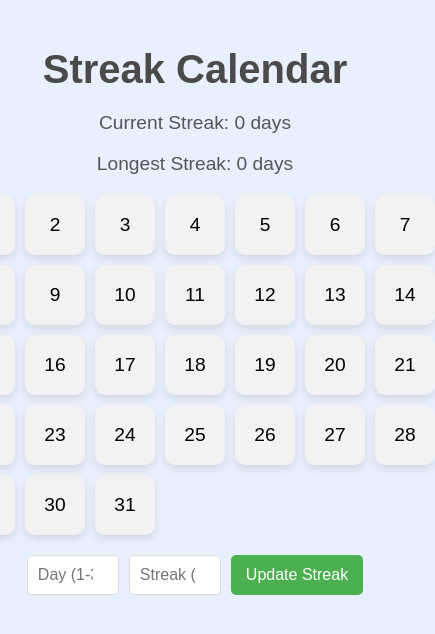
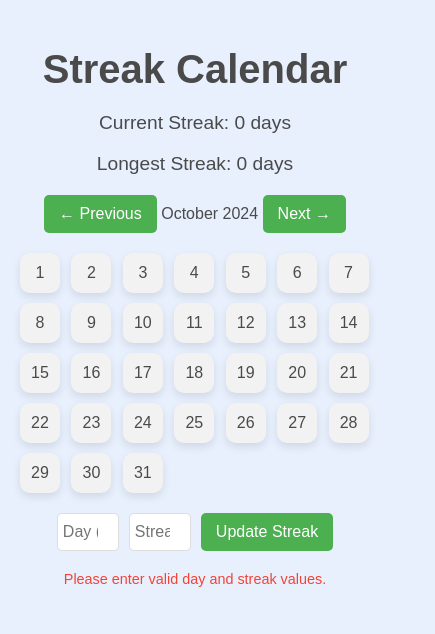
Before and after one commit to Shivansh-00/FitLeaverage, a plain HTML site: page calendar.html in a window 390 px wide. Both pictures are taken after a click on the button "Update Streak". Shown: the whole page, 435 px wide, since content can reach past the window. Drawn offline with Linux system fonts and the light colour scheme.

Commit message:
Changes in calender page

```diff
--- a/calendar.html
+++ b/calendar.html
@@ -6,79 +6,73 @@
     <title>Streak Calendar</title>
     <link rel="stylesheet" href="https://cdnjs.cloudflare.com/ajax/libs/font-awesome/6.0.0-beta3/css/all.min.css">
     <style>
+        :root {
+            --light-bg: #e8f0fe;
+            --dark-bg: #fff;
+            --primary-color: #4caf50;
+            --hover-color: #45a049;
+            --text-color: #4a4a4a;
+            --tooltip-bg: #333;
+            --tooltip-text: white;
+            --error-color: #f44336;
+        }
+
         body {
             font-family: 'Arial', sans-serif;
-            background-color: #e8f0fe; /* Light background color */
+            background-color: var(--light-bg);
             margin: 0;
             padding: 20px;
             text-align: center;
+            color: var(--text-color);
         }
         h1 {
             margin-bottom: 20px;
-            color: #4a4a4a;
-            font-size: 2.5rem; /* Increased font size */
+            font-size: 2.5rem;
         }
         #stats {
             margin-bottom: 20px;
-            color: #555;
             font-size: 1.2rem;
         }
         .calendar {
             display: grid;
             grid-template-columns: repeat(7, 1fr);
-            gap: 10px; /* Increased gap between days */
+            gap: 10px;
             justify-content: center;
             max-width: 600px;
             margin: auto;
         }
         .day {
-            width: 60px; /* Increased width */
-            height: 60px; /* Increased height */
+            width: 60px;
+            height: 60px;
             border-radius: 10px;
             position: relative;
             cursor: pointer;
-            transition: transform 0.3s, box-shadow 0.3s;
+            transition: transform 0.2s, box-shadow 0.2s, background-color 0.2s;
             box-shadow: 0 4px 8px rgba(0, 0, 0, 0.1);
             display: flex;
             justify-content: center;
             align-items: center;
-            font-size: 1.2rem; /* Increased font size for day numbers */
+            font-size: 1.2rem;
         }
         .day:hover {
-            transform: translateY(-2px);
+            transform: scale(1.05);
             box-shadow: 0 6px 12px rgba(0, 0, 0, 0.2);
         }
-        .day[data-streak="0"] {
-            background-color: #f2f2f2; /* No activity */
-        }
-        .day[data-streak="1"] {
-            background-color: #4caf50; /* 1 day streak */
-        }
-        .day[data-streak="2"] {
-            background-color: #66bb6a; /* 2 day streak */
-        }
-        .day[data-streak="3"] {
-            background-color: #8bc34a; /* 3 day streak */
-        }
-        .day[data-streak="4"] {
-            background-color: #cddc39; /* 4 day streak */
-        }
-        .day[data-streak="5"] {
-            background-color: #ffd600; /* 5 day streak */
-        }
-        .day[data-streak="6"] {
-            background-color: #ff9800; /* 6 day streak */
-        }
-        .day[data-streak="7"] {
-            background-color: #f44336; /* 7+ day streak */
-        }
+        .day[data-streak="0"] { background-color: #f2f2f2; }
+        .day[data-streak="1"] { background-color: #4caf50; }
+        .day[data-streak="2"] { background-color: #66bb6a; }
+        .day[data-streak="3"] { background-color: #8bc34a; }
+        .day[data-streak="4"] { background-color: #cddc39; }
+        .day[data-streak="5"] { background-color: #ffd600; }
+        .day[data-streak="6"] { background-color: #ff9800; }
+        .day[data-streak="7"] { background-color: #f44336; }
         .tooltip {
             position: absolute;
-            bottom: 100%; /* Position above the box */
+            bottom: 100%;
             left: 50%;
             transform: translateX(-50%);
-            background-color: #333;
-            color: white;
+            background-color: var(--tooltip-bg);
+            color: var(--tooltip-text);
             padding: 5px;
             border-radius: 5px;
             font-size: 12px;
@@ -94,39 +88,58 @@
             top: 5px;
             right: 5px;
             font-size: 14px;
-            color: #ff5722; /* Fire color */
+            color: #ff5722;
         }
         #inputContainer {
             margin: 20px 0;
             display: flex;
             justify-content: center;
-            gap: 10px; /* Increased gap between inputs */
+            gap: 10px;
         }
         input[type="number"] {
-            width: 70px; /* Increased width for inputs */
+            width: 70px;
             padding: 10px;
             border: 1px solid #ddd;
             border-radius: 5px;
-            font-size: 1rem; /* Increased font size for inputs */
+            font-size: 1rem;
             transition: border 0.3s;
         }
         input[type="number"]:focus {
-            border-color: #4caf50; /* Focus effect */
-            outline: none; /* Remove default outline */
+            border-color: var(--primary-color);
+            outline: none;
         }
         button {
             padding: 10px 15px;
             border: none;
             border-radius: 5px;
-            background-color: #4caf50; /* Button color */
+            background-color: var(--primary-color);
             color: white;
-            font-size: 1rem; /* Increased font size for button */
+            font-size: 1rem;
             cursor: pointer;
             transition: background-color 0.3s, transform 0.3s;
         }
         button:hover {
-            background-color: #45a049; /* Darker shade on hover */
+            background-color: var(--hover-color);
             transform: translateY(-2px);
+        }
+        .error-message {
+            color: var(--error-color);
+            font-size: 0.9rem;
+            margin-top: 10px;
+        }
+        #monthSelector {
+            margin: 20px 0;
+        }
+        @media (max-width: 600px) {
+            .day {
+                width: 40px;
+                height: 40px;
+                font-size: 1rem;
+            }
+            input[type="number"] {
+                width: 50px;
+                padding: 5px;
+            }
         }
     </style>
 </head>
@@ -138,18 +151,40 @@
     <p id="longestStreak">Longest Streak: 0 days</p>
 </div>
 
+<div id="monthSelector">
+    <button onclick="changeMonth(-1)">&#8592; Previous</button>
+    <span id="monthLabel"></span>
+    <button onclick="changeMonth(1)">Next &#8594;</button>
+</div>
+
 <div class="calendar" id="calendar"></div>
 
 <div id="inputContainer">
-    <input type="number" id="dayInput" min="1" max="31" placeholder="Day (1-31)">
-    <input type="number" id="streakInput" min="0" max="7" placeholder="Streak (0-7)">
+    <input type="number" id="dayInput" min="1" max="31" placeholder="Day (1-31)" aria-label="Day (1-31)">
+    <input type="number" id="streakInput" min="0" max="7" placeholder="Streak (0-7)" aria-label="Streak (0-7)">
     <button onclick="updateStreak()">Update Streak</button>
 </div>
+<p class="error-message" id="error-message"></p>
 
 <script>
-    let streaks = Array(31).fill(0); // Initialize streak array for 31 days
+    let currentMonth = new Date().getMonth();
+    let currentYear = new Date().getFullYear();
+    let streaks = Array(31).fill(0);
     let currentStreak = 0;
     let longestStreak = 0;
+
+    // Load streak data from local storage
+    const loadStreakData = () => {
+        const storedData = localStorage.getItem('streaks');
+        if (storedData) {
+            streaks = JSON.parse(storedData);
+        }
+    };
+
+    // Save streak data to local storage
+    const saveStreakData = () => {
+        localStorage.setItem('streaks', JSON.stringify(streaks));
+    };
 
     function updateStats() {
         currentStreak = Math.max(...streaks);
@@ -160,13 +195,15 @@
 
     function createCalendar() {
         const calendarElement = document.getElementById('calendar');
-        const daysInMonth = new Date(new Date().getFullYear(), new Date().getMonth() + 1, 0).getDate();
+        const monthLabel = document.getElementById('monthLabel');
+        const daysInMonth = new Date(currentYear, currentMonth + 1, 0).getDate();
 
         // Clear existing calendar
         calendarElement.innerHTML = '';
+        monthLabel.innerText = new Date(currentYear, currentMonth).toLocaleString('default', { month: 'long' }) + ' ' + currentYear;
 
         for (let day = 1; day <= daysInMonth; day++) {
-            const streak = streaks[day - 1]; // Get streak for the day
+            const streak = streaks[day - 1];
             const dayElement = document.createElement('div');
             dayElement.classList.add('day');
             dayElement.setAttribute('data-streak', streak);
@@ -185,26 +222,48 @@
                 dayElement.appendChild(fireIcon);
             }
 
+            dayElement.onclick = () => {
+                alert(`You clicked on day ${day}. Streak: ${streak}`);
+            };
+
             calendarElement.appendChild(dayElement);
         }
         updateStats();
     }
 
-    function updateStreak() {
-        const dayInput = parseInt(document.getElementById('dayInput').value);
-        const streakInput = parseInt(document.getElementById('streakInput').value);
-
-        if (dayInput > 0 && dayInput <= 31 && streakInput >= 0 && streakInput <= 7) {
-            streaks[dayInput - 1] = streakInput; // Update streak for the specified day
-            createCalendar(); // Refresh calendar to show new streaks
-        } else {
-            alert("Please enter valid day (1-31) and streak (0-7) values.");
+    function changeMonth(direction) {
+        currentMonth += direction;
+        if (currentMonth < 0) {
+            currentMonth = 11;
+            currentYear--;
+        } else if (currentMonth > 11) {
+            currentMonth = 0;
+            currentYear++;
         }
+        createCalendar();
     }
 
-    // Initialize calendar on load
+    function updateStreak() {
+        const day = parseInt(document.getElementById('dayInput').value);
+        const streak = parseInt(document.getElementById('streakInput').value);
+        const errorMessage = document.getElementById('error-message');
+
+        if (isNaN(day) || isNaN(streak) || day < 1 || day > 31 || streak < 0 || streak > 7) {
+            errorMessage.innerText = 'Please enter valid day and streak values.';
+            return;
+        }
+
+        streaks[day - 1] = streak;
+        saveStreakData();
+        createCalendar();
+        errorMessage.innerText = ''; // Clear error message
+        document.getElementById('dayInput').value = ''; // Clear input field
+        document.getElementById('streakInput').value = ''; // Clear input field
+    }
+
+    // Initialize calendar
+    loadStreakData();
     createCalendar();
 </script>
-
 </body>
 </html>
```
